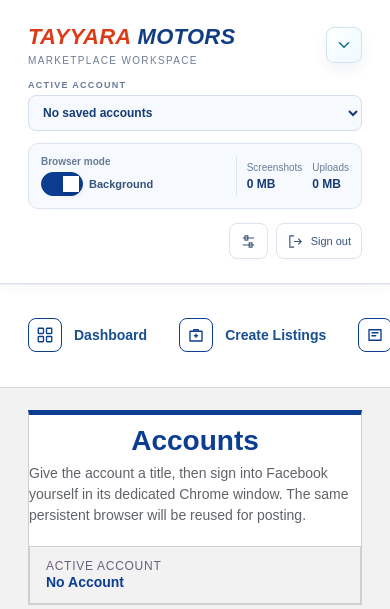
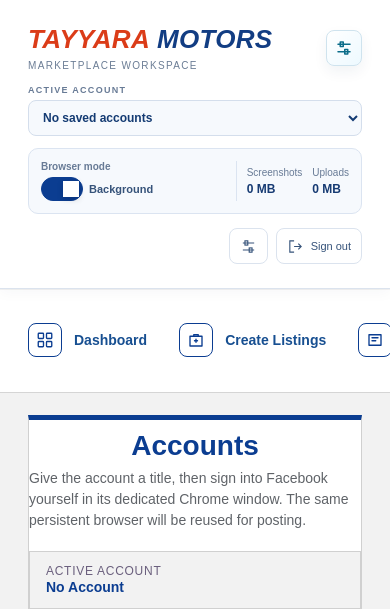
Before and after one commit to Krazy8-pixel/FB_AUTOMATION_REALESTATE, a Flask app: template web/templates/account.html in a window 390 px wide. Shown: the top 609 px of the page. Run offline with Flask 3, Linux system fonts and the light colour scheme; the template is opened without the code that fills it, so the values that code supplies are empty.

Commit message:
Enlarge header logo and update mobile controls icon for 1.0.9

```diff
--- a/app_config.json
+++ b/app_config.json
@@ -1,6 +1,6 @@
 {
   "name": "Tayyara Motors",
-  "version": "1.0.8",
+  "version": "1.0.9",
   "repository": "Krazy8-pixel/facebook-marketplace-automation-exe-app",
   "update_public_key": "G/bxwxIK+XtBHMUnh+1xPHYO9fBMjLu8wwfwT/Zattw="
 }
--- a/web/static/css/header.css
+++ b/web/static/css/header.css
@@ -10,7 +10,7 @@
 .topbar .topbar-inner { min-height:84px; padding:12px 26px; gap:24px; align-items:center; }
 .topbar .topbar-brand { padding:0; border:0; box-shadow:none; background:transparent; }
 .header-brand-link { display:flex; flex-direction:column; gap:5px; text-decoration:none; }
-.topbar .tayyara-wordmark { padding:0; background:transparent; font-size:22px; gap:6px; letter-spacing:.3px; }
+.topbar .tayyara-wordmark { padding:0; background:transparent; font-size:30px; gap:7px; letter-spacing:.3px; }
 .topbar .tayyara-wordmark > span:last-child { color:#123d83; }
 .header-brand-caption { font-size:10px; color:#6b7d95; letter-spacing:1.35px; text-transform:uppercase; }
 .topbar .accounts { display:flex; align-items:center; gap:20px; margin-left:auto; flex:0 1 auto; }
@@ -39,10 +39,11 @@
 .topbar .junk-pill { min-width:58px; padding:0; gap:5px; }
 .topbar .junk-pill .junk-label { font-size:10px; }
 .topbar .junk-pill .junk-value { font-size:12px; }
-@media(min-width:901px) and (max-width:1200px) { .topbar .topbar-inner { padding:12px 18px; gap:16px; }.topbar .accounts { gap:12px; }.topbar .header-account-box { width:170px; }.topbar .header-utility-group { padding-left:12px; }.topbar .junk-pill { min-width:48px; padding:0 6px; }.topbar .tayyara-wordmark { font-size:19px; } }
+@media(min-width:901px) and (max-width:1200px) { .topbar .topbar-inner { padding:12px 18px; gap:16px; }.topbar .accounts { gap:12px; }.topbar .header-account-box { width:170px; }.topbar .header-utility-group { padding-left:12px; }.topbar .junk-pill { min-width:48px; padding:0 6px; }.topbar .tayyara-wordmark { font-size:24px; } }
 @media(max-width:900px) {
   .topbar .topbar-inner { display:flex; flex-wrap:wrap; min-height:0; padding:14px 16px; gap:14px; }
   .topbar .topbar-brand { width:100%; flex:1 1 100%; justify-content:space-between; }
+  .topbar .tayyara-wordmark { font-size:26px; }
   .topbar .accounts { display:grid; grid-template-columns:minmax(0,1fr); gap:12px; width:100%; flex:1 1 100%; margin:0; }
   .topbar .header-account-box { width:100%; min-width:0; }
   .topbar .header-utility-group { display:grid; grid-template-columns:minmax(0,1fr) auto auto; gap:10px; padding:12px; border:1px solid #dbe4f1; align-items:center; }
--- a/web/templates/base.html
+++ b/web/templates/base.html
@@ -96,7 +96,9 @@
             title="Collapse header"
           >
             <svg viewBox="0 0 24 24" focusable="false" aria-hidden="true">
-              <path d="M6 9l6 6 6-6"></path>
+              <path d="M4 7h16M4 17h16"></path>
+              <rect x="7" y="4" width="4" height="6"></rect>
+              <rect x="13" y="14" width="4" height="6"></rect>
             </svg>
           </button>
         </div>
```
